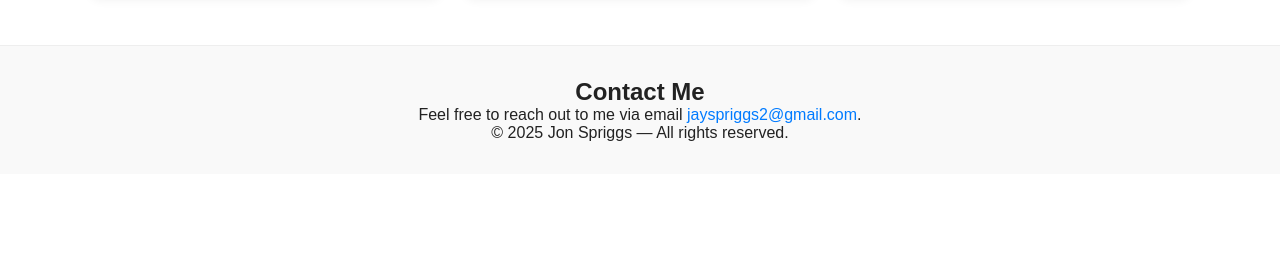
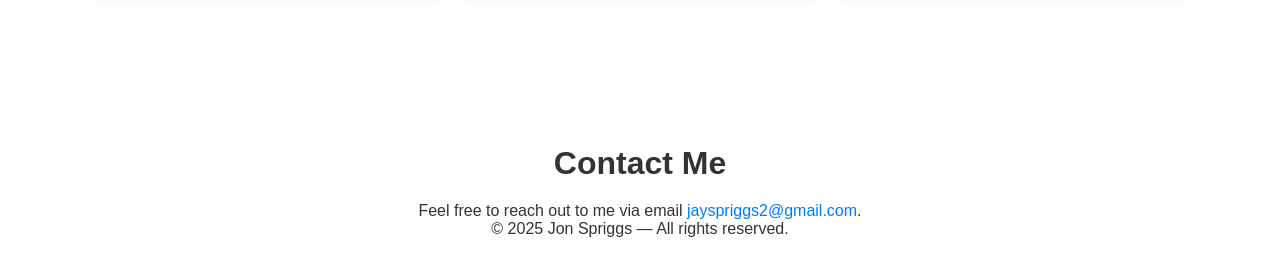
Before and after one commit to foundcash/portfolio, a plain HTML site: page index.html in a window 1280 px wide. Shown: the part 507-782 px from the top of the page. Drawn offline with Linux system fonts and the light colour scheme.

Commit message:
style.css

```diff
--- a/style.css
+++ b/style.css
@@ -124,13 +124,22 @@ nav {
   text-decoration: underline;
 }
 
-/* Contact */
+/* Contact Section */
 .contact {
   text-align: center;
-  background: #f9f9f9;
-  padding: 2rem 1rem;
-  border-top: 1px solid #eee;
+  padding: 100px 20px; /* increase top/bottom spacing */
+  background-color: #fff;
+  color: #333;
 }
+
+/* Contact heading */
+.contact h2 {
+  font-size: 2rem;
+  font-weight: 700; /* makes "Contact Me" bold */
+  margin-bottom: 20px;
+}
+
+
 
 .contact a {
   color: #007bff;
```
